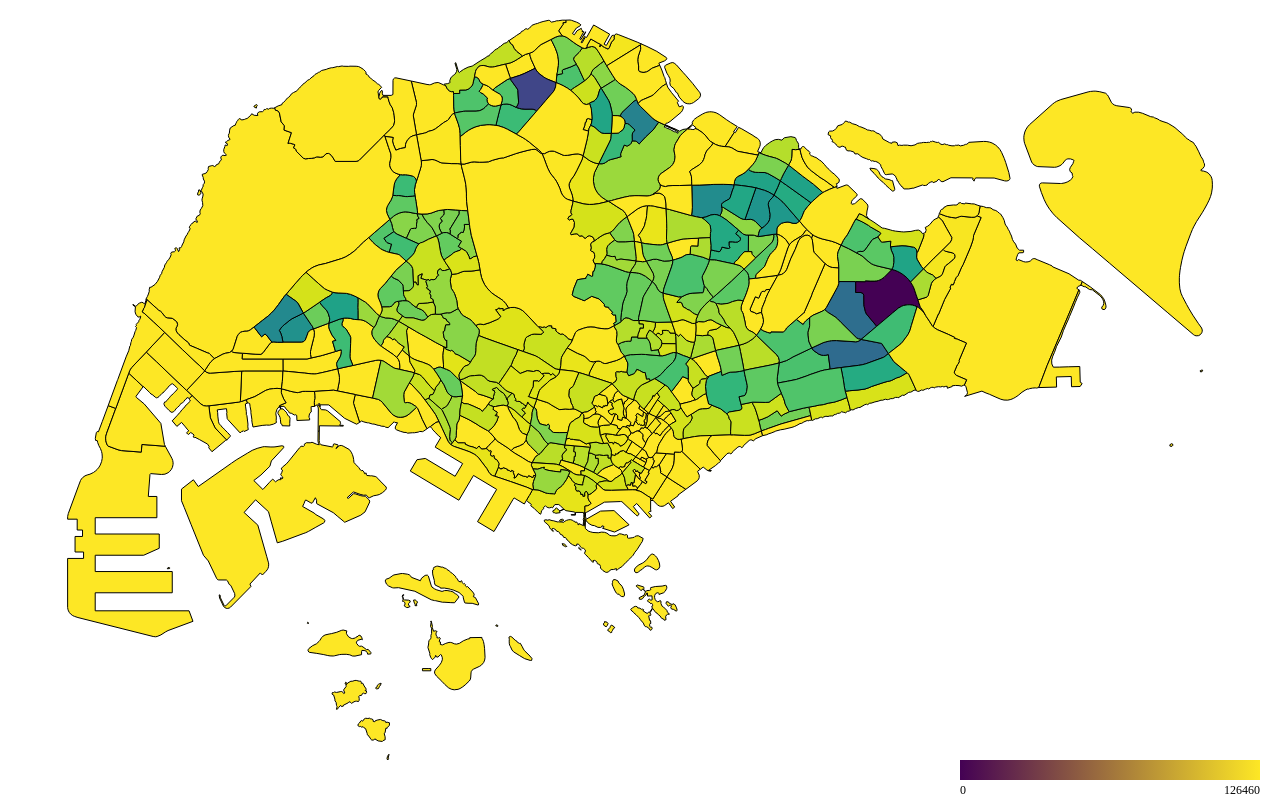
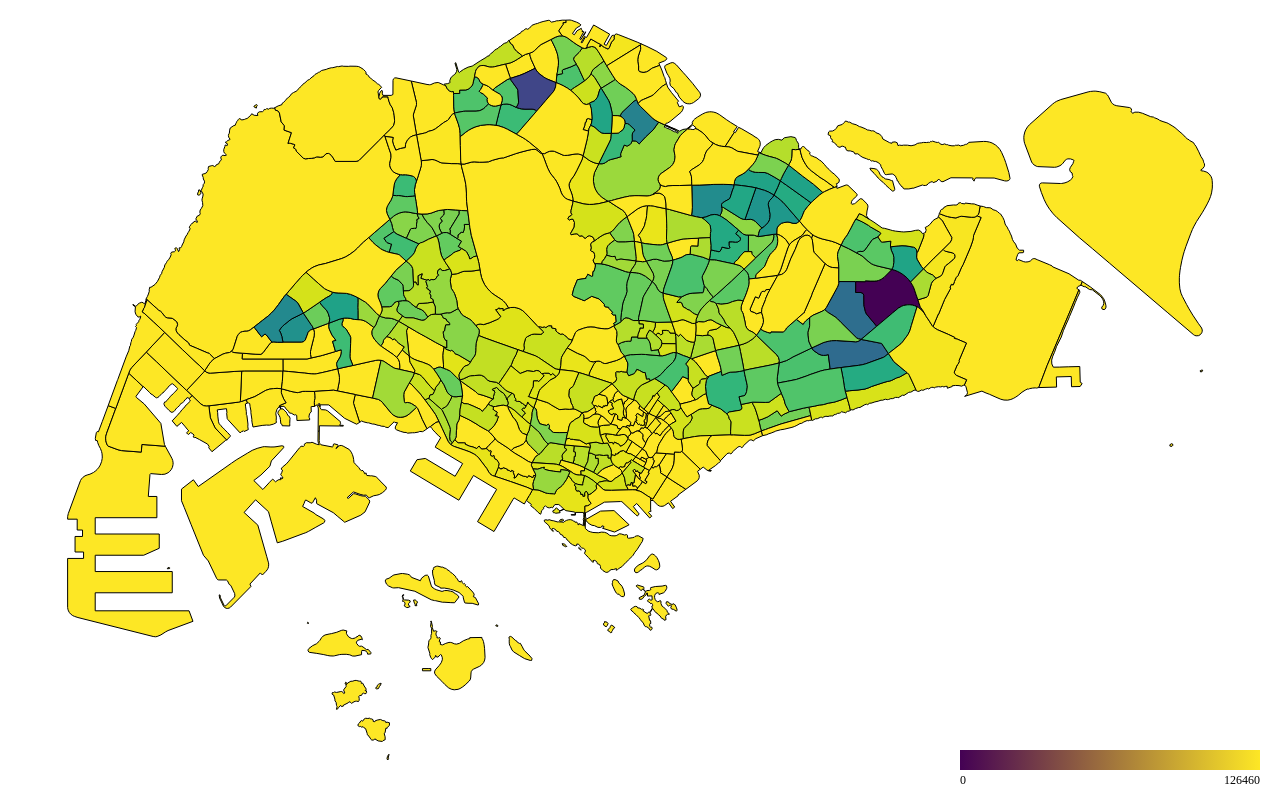
Before and after one commit to meegan29/HCDIV-4, a plain HTML site: page index.html in a window 1280 px wide. Drawn offline with nearby package versions, Linux system fonts and the light colour scheme.

Commit message:
Update index.html

```diff
--- a/index.html
+++ b/index.html
@@ -119,7 +119,7 @@
         let legendWidth = 300, legendHeight = 20;
         let legend = svg.append("g")
             .attr("class", "legend")
-            .attr("transform", `translate(${width - legendWidth - 20}, ${height - 40})`);
+            .attr("transform", `translate(${width - legendWidth - 20}, ${height - legendHeight - 30})`); // Adjust position
 
         // Create a linear gradient for the legend
         let gradient = legend.append("defs").append("linearGradient")
```
